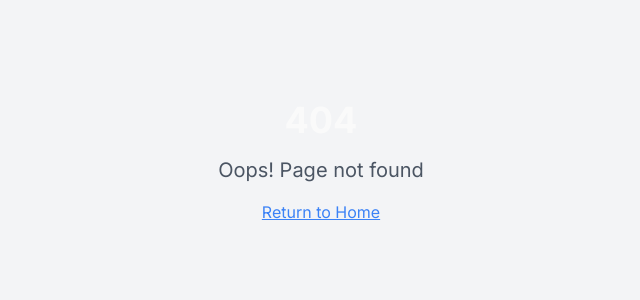
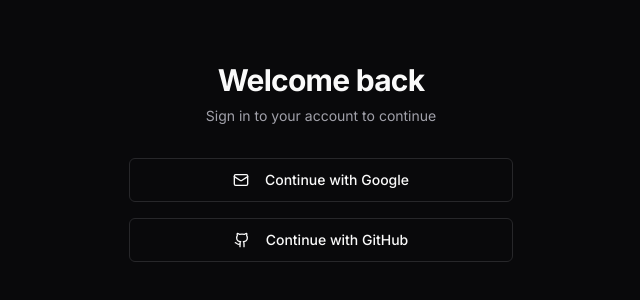
Before and after one commit to VIJAYKUMAR00O7/agentic-compile-craft, a React (Vite) app: page /auth in a window 1280 px wide. Before the commit this address had no page. Shown: the part 238-538 px from the top of the page, without its empty margins (319-959 px from the left). Built offline with nearby package versions, Linux system fonts and the light colour scheme.

Commit message:
feat: Add Google and Github login options
Add Google and Github login options to the login button.

```diff
--- a/src/App.tsx
+++ b/src/App.tsx
@@ -1,9 +1,11 @@
+
 import { Toaster } from "@/components/ui/toaster";
 import { Toaster as Sonner } from "@/components/ui/sonner";
 import { TooltipProvider } from "@/components/ui/tooltip";
 import { QueryClient, QueryClientProvider } from "@tanstack/react-query";
 import { BrowserRouter, Routes, Route } from "react-router-dom";
 import Index from "./pages/Index";
+import Auth from "./pages/Auth";
 import NotFound from "./pages/NotFound";
 
 const queryClient = new QueryClient();
@@ -16,7 +18,7 @@ const App = () => (
       <BrowserRouter>
         <Routes>
           <Route path="/" element={<Index />} />
-          {/* ADD ALL CUSTOM ROUTES ABOVE THE CATCH-ALL "*" ROUTE */}
+          <Route path="/auth" element={<Auth />} />
           <Route path="*" element={<NotFound />} />
         </Routes>
       </BrowserRouter>
--- a/src/components/Header.tsx
+++ b/src/components/Header.tsx
@@ -2,6 +2,7 @@
 import React from 'react';
 import { Button } from "@/components/ui/button";
 import { Menu } from "lucide-react";
+import { Link } from 'react-router-dom';
 
 const Header = () => {
   const [mobileMenuOpen, setMobileMenuOpen] = React.useState(false);
@@ -26,8 +27,12 @@ const Header = () => {
             </ul>
           </nav>
           <div className="flex items-center gap-4">
-            <Button variant="ghost" size="sm">Log in</Button>
-            <Button size="sm" className="bg-primary text-primary-foreground">Get Started</Button>
+            <Link to="/auth">
+              <Button variant="ghost" size="sm">Log in</Button>
+            </Link>
+            <Link to="/auth">
+              <Button size="sm" className="bg-primary text-primary-foreground">Get Started</Button>
+            </Link>
           </div>
         </div>
 
@@ -48,8 +53,12 @@ const Header = () => {
               <li><a href="#faq" className="text-sm text-muted-foreground hover:text-foreground transition-colors">FAQ</a></li>
             </ul>
             <div className="flex flex-col gap-2 mt-4">
-              <Button variant="outline" size="sm" className="w-full">Log in</Button>
-              <Button size="sm" className="w-full bg-primary text-primary-foreground">Get Started</Button>
+              <Link to="/auth">
+                <Button variant="outline" size="sm" className="w-full">Log in</Button>
+              </Link>
+              <Link to="/auth">
+                <Button size="sm" className="w-full bg-primary text-primary-foreground">Get Started</Button>
+              </Link>
             </div>
           </nav>
         </div>
--- /dev/null
+++ b/src/pages/Auth.tsx
@@ -0,0 +1,82 @@
+
+import { useState } from 'react';
+import { supabase } from "@/integrations/supabase/client";
+import { Button } from "@/components/ui/button";
+import { Github, Mail } from "lucide-react";
+
+const Auth = () => {
+  const [loading, setLoading] = useState(false);
+
+  const handleGoogleLogin = async () => {
+    try {
+      setLoading(true);
+      const { error } = await supabase.auth.signInWithOAuth({
+        provider: 'google',
+        options: {
+          redirectTo: `${window.location.origin}/`,
+        },
+      });
+      if (error) throw error;
+    } catch (error) {
+      console.error('Error:', error);
+    } finally {
+      setLoading(false);
+    }
+  };
+
+  const handleGithubLogin = async () => {
+    try {
+      setLoading(true);
+      const { error } = await supabase.auth.signInWithOAuth({
+        provider: 'github',
+        options: {
+          redirectTo: `${window.location.origin}/`,
+        },
+      });
+      if (error) throw error;
+    } catch (error) {
+      console.error('Error:', error);
+    } finally {
+      setLoading(false);
+    }
+  };
+
+  return (
+    <div className="min-h-screen flex items-center justify-center bg-background">
+      <div className="w-full max-w-md space-y-8 p-8">
+        <div className="text-center">
+          <h2 className="text-3xl font-bold tracking-tight">Welcome back</h2>
+          <p className="mt-2 text-sm text-muted-foreground">
+            Sign in to your account to continue
+          </p>
+        </div>
+
+        <div className="space-y-4">
+          <Button
+            variant="outline"
+            size="lg"
+            className="w-full"
+            onClick={handleGoogleLogin}
+            disabled={loading}
+          >
+            <Mail className="mr-2 h-4 w-4" />
+            Continue with Google
+          </Button>
+
+          <Button
+            variant="outline"
+            size="lg"
+            className="w-full"
+            onClick={handleGithubLogin}
+            disabled={loading}
+          >
+            <Github className="mr-2 h-4 w-4" />
+            Continue with GitHub
+          </Button>
+        </div>
+      </div>
+    </div>
+  );
+};
+
+export default Auth;
```
